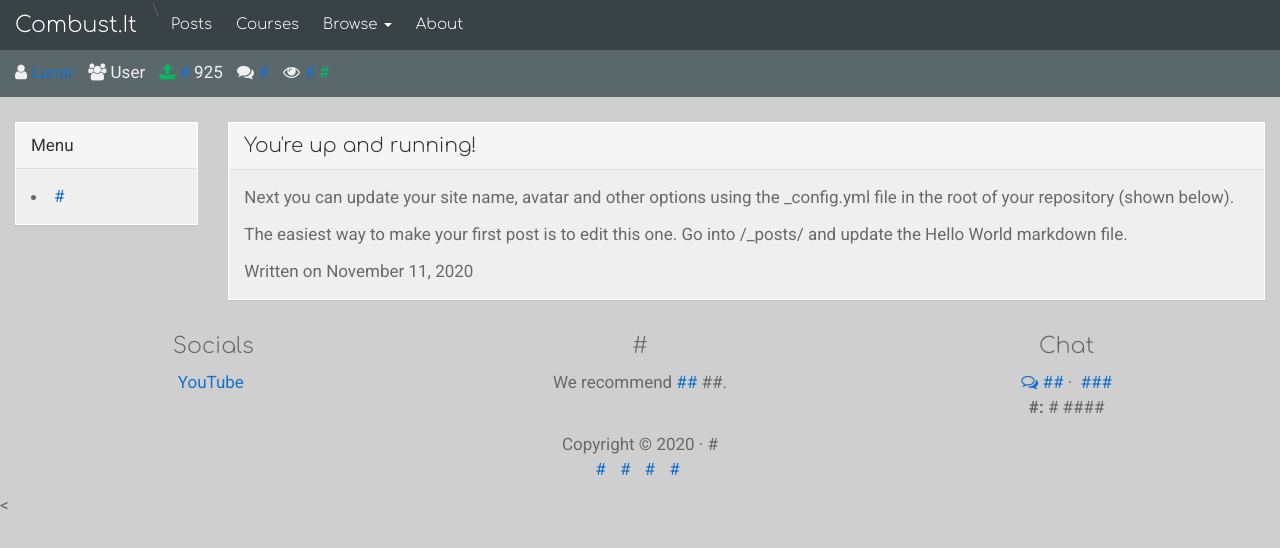
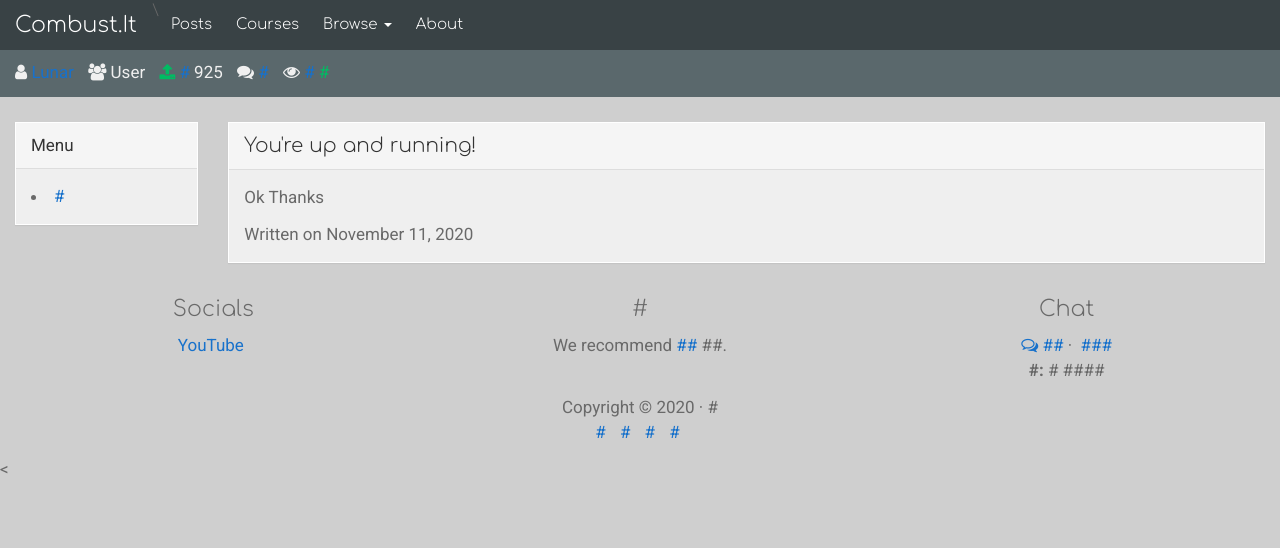
Before and after one commit to lunarcontrol/combust.it, a Jekyll site: the page built from _posts/2020-11-11-test-post.md, in a window 1280 px wide. Shown: the top 548 px of the page. Built offline with Jekyll 4.4.1, drawn with Linux system fonts in a browser that asks for light colours; nearby versions of some CDN libraries; library files that are not in the unit come from our copies.

Commit message:
Update 2020-11-11-test-post.md

```diff
--- a/_posts/2020-11-11-test-post.md
+++ b/_posts/2020-11-11-test-post.md
@@ -2,7 +2,4 @@
 layout: post
 title: You're up and running!
 ---
-
-Next you can update your site name, avatar and other options using the _config.yml file in the root of your repository (shown below).
-
-The easiest way to make your first post is to edit this one. Go into /_posts/ and update the Hello World markdown file.
+Ok Thanks
```
